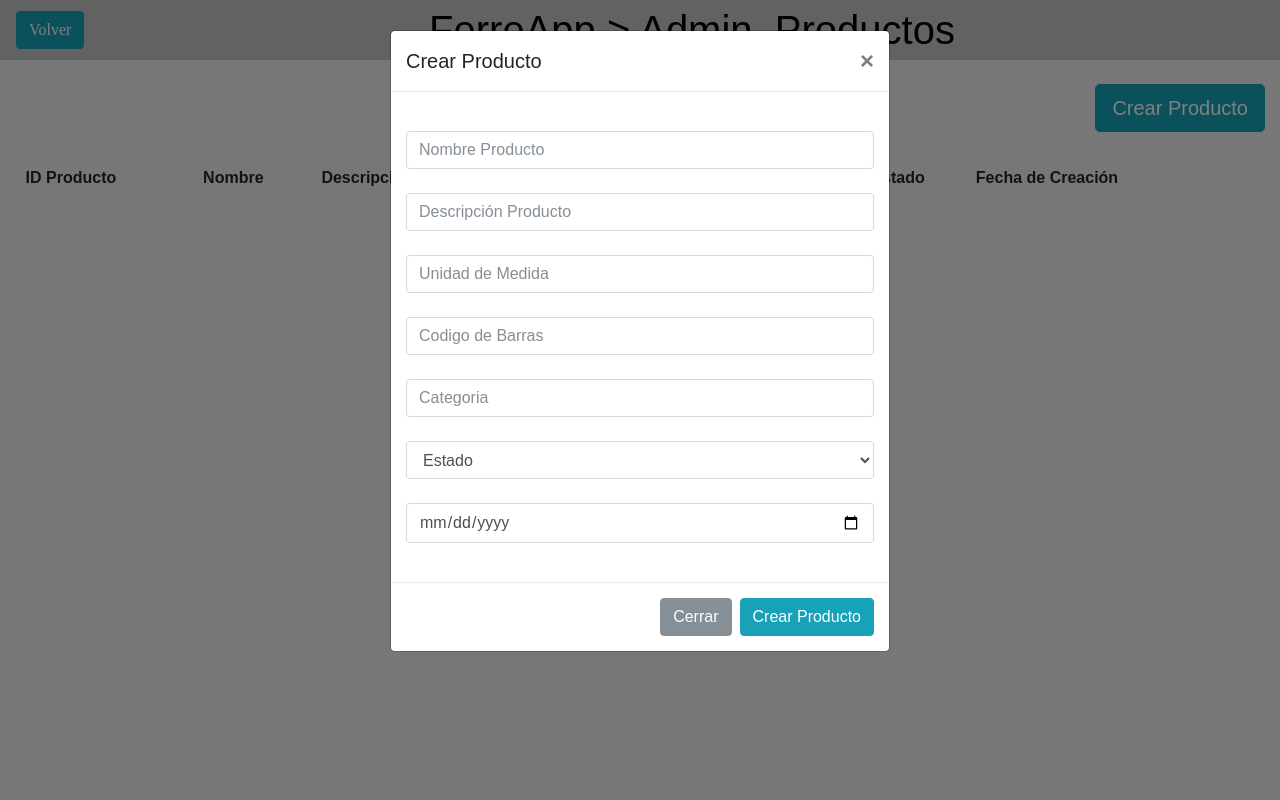
After one commit to sebasgarci99dev/ferreApp, a PHP site: page /vistas/adminProducto/adminProductos.php in a window 1280 px wide, after a click on "Crear Producto". The commit adds this page. Run offline with PHP 8.4, Linux system fonts and the light colour scheme; the visitor is signed in with stand-in values (Sample User, id 1); lists and menus that the app fills with data are empty; some libraries are stand-ins or nearby versions; some web fonts are replaced.

Commit message:
producto2
avance crud producto

```diff
--- /dev/null
+++ b/vistas/adminProducto/adminProductos.php
@@ -0,0 +1,158 @@
+<?php
+	session_start();
+	$user = $_SESSION['usuario'];
+
+	if($user == null) {
+		header('Location: ../index.php');
+	}
+?>
+
+<html>
+	<head>
+		<title>FerreApp</title>
+		<meta charset="UTF-8">
+		<meta name="viewport" content="width=device-width, initial-scale=1">
+		<link rel="icon" type="image/png" href="../../librerias/images/icons/favicon.ico"/>
+		<link rel="stylesheet" type="text/css" href="../../librerias/js/bootstrap/css/bootstrap.min.css">
+		<link rel="stylesheet" type="text/css" href="../../librerias/fonts/font-awesome-4.7.0/css/font-awesome.min.css">
+		<link rel="stylesheet" type="text/css" href="../../librerias/css/main.css">
+		<link rel="stylesheet" href="https://cdnjs.cloudflare.com/ajax/libs/font-awesome/5.15.1/css/all.min.css" integrity="sha512-+4zCK9k+qNFUR5X+cKL9EIR+ZOhtIloNl9GIKS57V1MyNsYpYcUrUeQc9vNfzsWfV28IaLL3i96P9sdNyeRssA==" crossorigin="anonymous" />
+		<link rel="stylesheet" type="text/css" href="https://cdn.datatables.net/1.10.22/css/jquery.dataTables.css">
+	</head>
+	<style type="text/css">
+		body {
+			background-color: #efefef;
+		}
+
+		.navbar {
+			background-color: #c5c5c5;
+		}
+
+		#menuUsuario {
+			display: none;
+			margin-top: 1.1%;
+			border-radius: .25rem;
+			border: 1px solid rgba(0,0,0,.125);
+			background-color: white;
+			color: black;
+		}
+
+		#menuUsuario ul {
+			margin: 1rem;
+			font-size: 1.1rem;
+			line-height: 2rem;
+		}
+
+		#menuUsuario ul li {
+			overflow: hidden;
+			text-overflow: ellipsis;
+		}
+
+		#menuUsuario a {
+			display: flex;
+			justify-content: center;
+		}
+
+		#btnCerrarSesion {
+			position: absolute;
+			bottom: 2rem;
+		}
+
+		.contenedorTabla {
+			padding: 1% 2%;
+		}
+
+		#tablaUsuarios tbody td,
+		#tablaUsuarios thead th {
+		    text-align: center;
+		}
+	</style>
+<body>
+	<div class="sidebar-menu">
+	  	<nav class="navbar navbar-dark">
+	  		<a href="../principal.php" >
+		    	<button class="btn btn-info" id="volverMenu" type="button"> Volver </button>
+	    	</a>
+	    	<div class="col-11 d-flex justify-content-center" style="color: black;">
+	    		<h1> FerreApp > Admin. Productos</h1>
+	    	</div>
+	  	</nav>
+	</div>
+	<br>
+	<div class="col-lg-12 col-12 d-flex flex-row-reverse">
+		<button class="btn btn-lg btn-info" id="btnCrearProducto" data-toggle="modal" data-target="#modalProducto">Crear Producto</button>
+	</div>
+	<br>
+	<div class="col-lg-12 w-100 contenedorTabla">
+		<table id="tablaProductos" class="display" style="width:100%">
+	        <thead>
+	            <tr>
+	                <th>ID Producto</th>
+					<th>Nombre</th>
+					<th>Descripcion</th>
+					<th>UM</th>
+					<th>Cod. Barras</th>
+					<th>Categoria</th>
+					<th>Estado</th>
+					<th>Fecha de Creación</th>
+	            </tr>
+	        </thead>
+	        <tbody>
+	        </tbody>
+	    </table>
+	</div>
+
+	<!-- Modal de Creacion de usuarios -->
+	<!-- Modal -->
+	<div class="modal fade" id="modalProducto" tabindex="-1" role="dialog" aria-labelledby="modalProductoLabel" aria-hidden="true">
+	  	<div class="modal-dialog" role="document">
+	    	<div class="modal-content">
+	      		<div class="modal-header">
+	        		<h5 class="modal-title tituloModalCrear" id="titulo">Crear Producto</h5>
+	        		<h5 class="d-none modal-title tituloModalEditar" id="titulo">Editar Producto</h5>
+	        		<button type="button" class="close" data-dismiss="modal" aria-label="Close">
+	          			<span aria-hidden="true">&times;</span>
+	        		</button>
+	      		</div>
+	      		<div class="modal-body">
+	        		<!--<input type="number" id="idproducto" name="idproducto" class="form-control" placeholder="Codigo Producto" required> -->
+					<br>
+					<input type="text" id="nombrePrd" name="nombrePrd" class="form-control" placeholder="Nombre Producto" required>
+					<br>
+					<input type="text" id="descripcionPrd" name="descripcionPrd" class="form-control" placeholder="Descripción Producto" required>
+					<br>
+					<input type="text" id="UM" name="UM" class="form-control" placeholder="Unidad de Medida" required>
+					<br>
+					<input type="number" id="EAN" name="EAN" class="form-control" placeholder="Codigo de Barras" required>
+					<br>
+					<input type="number" id="categoria" name="categoria" class="form-control" placeholder="Categoria" required>
+					<br>
+					<select id="estado" name="estado" class="form-control" required>
+					<option hidden selected>Estado</option>
+					<option value="0">Inactivo</option>
+					<option value="1">Activo</option>
+					</select>
+					<br>
+					<input type="date" id="fechaCreacionPrd" name="fechaCreacionPrd" class="form-control" placeholder="Fecha de Creacion" required>
+					<br>
+				  </div>
+	      		<div class="modal-footer">
+	        		<button type="button" class="btn btn-secondary btnCerrarModal" data-dismiss="modal">Cerrar</button>
+	        		<button type="button" class="btn btn-info d-none" id="btnEditarProducto">Editar Producto</button>
+	        		<button type="button" class="btn btn-info" id="btnRegistrarProducto">Crear Producto</button>
+	      		</div>
+	    	</div>
+	  	</div>
+	</div>
+
+	<script src="../../librerias/js/jquery/jquery-3.2.1.min.js"></script>
+	<script src="../../librerias/js/bootstrap/js/popper.js"></script>
+	<script src="../../librerias/js/bootstrap/js/bootstrap.min.js"></script>
+	<script src="https://use.fontawesome.com/releases/v5.15.1/js/all.js" data-auto-replace-svg="nest"></script>
+	<script type="text/javascript" charset="utf8" src="https://cdn.datatables.net/1.10.22/js/jquery.dataTables.js"></script>
+	<script src="https://unpkg.com/sweetalert/dist/sweetalert.min.js"></script>
+
+	<script src="index.js"></script>
+</body>
+
+</html>
--- /dev/null
+++ b/vistas/adminProducto/index.js
@@ -0,0 +1,258 @@
+var idProducto;
+
+/*$(document).ready(function() {
+	iniciarTablaProductos(function() {
+		console.log("iniciar tabla producto");
+
+	});
+});
+*/
+// Evento para crear un usuario
+$("#btnRegistrarProducto").on("click", function (e) {
+	console.log("FUNCIONA EL BOTON DE  DE CREAR PRODUCTO");
+	//var idProducto = $("#idproducto").val();
+	var nombreprd = $("#nombrePrd").val();
+	var descripcionPrd = $("#descripcionPrd").val();
+	var UM = $("#UM").val();
+	var EAN = $("#EAN").val();
+	var categoria = $("#categoria").val();
+	var estado = $("#estado").val();
+	var fechaCreacionPrd =  $("#fechaCreacionPrd").val();
+
+	var data = new FormData();
+	//data.append('idProducto', idProducto);
+	data.append('nombreprd', nombreprd);
+	data.append('descripcionPrd', descripcionPrd);
+	data.append('UM', UM);
+	data.append('EAN', EAN);
+	data.append('categoria', categoria);
+	data.append('estado', estado);
+	data.append('fechaCreacionPrd', fechaCreacionPrd);
+
+	// Servicio web
+	var solicitud = new XMLHttpRequest();
+	solicitud.open("POST", "../../server/Clases/registroProducto.php", true);
+
+	solicitud.send(data);
+
+	solicitud.onreadystatechange = function () {
+		if (solicitud.readyState == 4) {
+			var respuesta = solicitud.responseText;
+			if (respuesta == 0) {
+
+				swal({
+					title: "FerreApp",
+					text: "Producto Creado Correctamente!.",
+					icon: "success"
+				}).then(function () {
+					recargarTablaProducto(function () {
+						$("#modalProducto").modal('hide');
+						limpiarModalProducto(function () {
+
+						});
+					});
+				});
+			} else {
+				swal(
+					"FerreApp",
+					"Hubo un problema con la creación del producto, comuniquese con el administrador.",
+					"error"
+				);
+			}
+		}
+	}
+});
+
+// Evento para editar el usuario
+$("#btnEditarUsuario").on("click", function (e) {
+	var email = $("#email").val();
+	var nombre = $("#nombre").val();
+	var apellido = $("#apellido").val();
+	var direccion = $("#direccion").val();
+	var telefono = $("#telefono").val();
+
+	var data = new FormData();
+	data.append('idUsuario', idUsuario);
+	data.append('email', email);
+	data.append('nombre', nombre);
+	data.append('apellido', apellido);
+	data.append('direccion', direccion);
+	data.append('telefono', telefono);
+
+	// Servicio web
+	var solicitud = new XMLHttpRequest();
+	solicitud.open("POST", "../../server/Clases/editarUsuario.php", true);
+	solicitud.send(data);
+
+	solicitud.onreadystatechange = function () {
+		if (solicitud.readyState == 4) {
+			var respuesta = solicitud.responseText;
+			if (respuesta == 0) {
+				swal({
+					title: "FerreApp",
+					text: "Usuario editado correctamente!.",
+					icon: "success"
+				}).then(function () {
+					recargarTablaUsuarios(function () {
+						$("#modalUsuario").modal('hide');
+						limpiarModalUsuario(function () {
+						});
+					});
+				});
+			} else {
+				swal(
+					"FerreApp",
+					"Hubo un problema con la edición del usuario, comuniquese con el administrador.",
+					"error"
+				);
+			}
+		}
+	}
+});
+
+// Cuando el modal de usuarios se cierre, se limpian los campos
+$("#modalUsuario").on("hidden.bs.modal", function (e) {
+	limpiarModalUsuario(function () {
+		$("#pass").removeClass('d-none');
+		$("#tipoUsuario").removeClass('d-none');
+		$("#btnRegistrarUsuario").removeClass('d-none');
+		$(".tituloModalCrear").removeClass('d-none');
+		$(".tituloModalEditar").addClass('d-none');
+		$("#btnEditarUsuario").addClass('d-none');
+	});
+});
+
+// Funcion para editar usuario
+$(document).on('click', '.editarUsuario', function () {
+
+	idUsuario = $(this).data('id');
+
+	var data = new FormData();
+	data.append('idUsuario', idUsuario);
+
+	// Servicio web
+	var solicitud = new XMLHttpRequest();
+	solicitud.open("POST", "../../server/Clases/cargarUsuario.php", true);
+	solicitud.send(data);
+
+	solicitud.onreadystatechange = function () {
+		if (solicitud.readyState == 4) {
+			var usuario = JSON.parse(solicitud.responseText);
+
+			$("#email").val(usuario.Email);
+			$("#nombre").val(usuario.Nombre);
+			$("#apellido").val(usuario.Apellido);
+			$("#direccion").val(usuario.Direccion);
+			$("#telefono").val(usuario.Telefono);
+
+			$("#pass").addClass('d-none');
+			$("#tipoUsuario").addClass('d-none');
+			$("#btnRegistrarUsuario").addClass('d-none');
+			$(".tituloModalCrear").addClass('d-none');
+			$(".tituloModalEditar").removeClass('d-none');
+			$("#btnEditarUsuario").removeClass('d-none');
+
+			$("#modalUsuario").modal('show')
+		}
+	}
+});
+
+// Funcion para eliminar un usuario
+$(document).on('click', '.eliminarUsuario', function () {
+
+	idUsuario = $(this).data('id');
+
+	swal({
+		title: "FerreApp",
+		text: "Estas seguro de eliminar el usuario con código: " + idUsuario,
+		icon: "warning",
+		buttons: true,
+		dangerMode: true,
+	})
+		.then((event) => {
+			if (event) {
+				var data = new FormData();
+				data.append('idUsuario', idUsuario);
+
+				// Servicio web
+				var solicitud = new XMLHttpRequest();
+				solicitud.open("POST", "../../server/Clases/eliminarUsuario.php", true);
+				solicitud.send(data);
+
+				solicitud.onreadystatechange = function () {
+					if (solicitud.readyState == 4) {
+						var respuesta = JSON.parse(solicitud.responseText);
+						if (respuesta == 0) {
+							swal({
+								title: "FerreApp",
+								text: "Usuario eliminado correctamente!.",
+								icon: "success"
+							}).then(function () {
+								recargarTablaUsuarios(function () {
+									limpiarModalUsuario(function () {
+									});
+								});
+							});
+						} else {
+							swal(
+								"FerreApp",
+								"Hubo un problema con la eliminación del usuario, comuniquese con el administrador.",
+								"error"
+							);
+						}
+					}
+				}
+			}
+		});
+});
+
+function iniciarTablaUsuarios(callback) {
+
+	$("#tablaUsuarios").DataTable({
+		"ajax": {
+			"method": "POST",
+			"url": "../../server/Clases/cargarUsuarios.php"
+		},
+		"columns": [
+			{ "data": "idUsuario" },
+			{ "data": "Email" },
+			{ "data": "Nombre" },
+			{ "data": "Apellido" },
+			{ "data": "Direccion" },
+			{ "data": "Telefono" },
+			{ "data": "tipoUsuario" },
+			{
+				"data": "idUsuario",
+				render: function (data, type, row) {
+					var html = '<i id="editUsuario" data-id=' + data + ' class="far fa-edit fa-2x editarUsuario" ></i>';
+					html += ' | '
+					html += '<i class="far fa-trash-alt fa-2x eliminarUsuario" data-id=' + data + '></i>'
+					return html;
+				}
+			}
+		],
+		"language": {
+			"url": "//cdn.datatables.net/plug-ins/9dcbecd42ad/i18n/Spanish.json"
+		}
+	});
+
+	callback();
+}
+
+function recargarTablaUsuarios(callback) {
+	$("#tablaUsuarios").DataTable().ajax.reload();
+	callback();
+}
+
+function limpiarModalUsuario(callback) {
+	// Limpiamos los datos del modal
+	$("#email").val("");
+	$("#pass").val("");
+	$("#nombre").val("");
+	$("#apellido").val("");
+	$("#direccion").val("");
+	$("#telefono").val("");
+	$("#tipoUsuario").val("");
+
+	callback();
+}
--- a/vistas/principal.php
+++ b/vistas/principal.php
@@ -138,7 +138,9 @@
 			    	</div>
 			  	</div>
 			  	<div class="card">
+				  <a href="adminProducto/adminProductos.php">
 			    	<img class="card-img-top" src="../librerias/images/productos.jpg" alt="Card image cap">
+				</a>
 			    	<div class="card-body">
 				      	<h5 class="card-title">Productos</h5>
 				      	<p class="card-text">Administra toda la fuente de tu organización.</p>
```
Also changed, not shown: BD/sql 2.txt (added, +104 -0 lines), server/Clases/registroProducto.php (added, +51 -0 lines), vistas/adminProducto/product.php (deleted).
